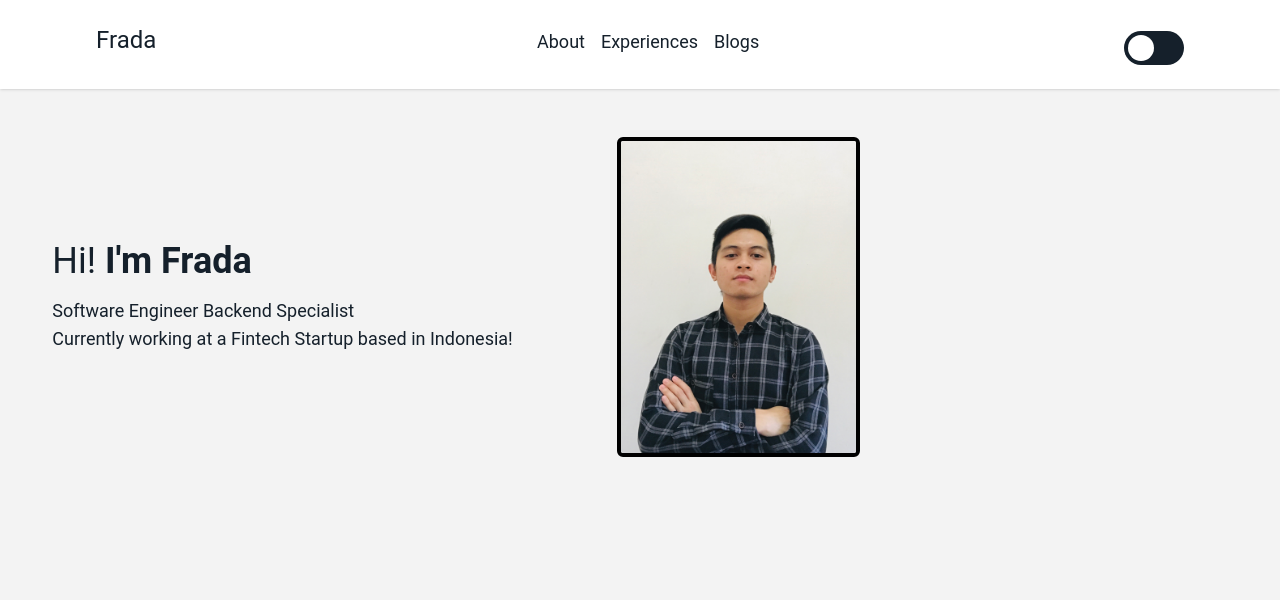
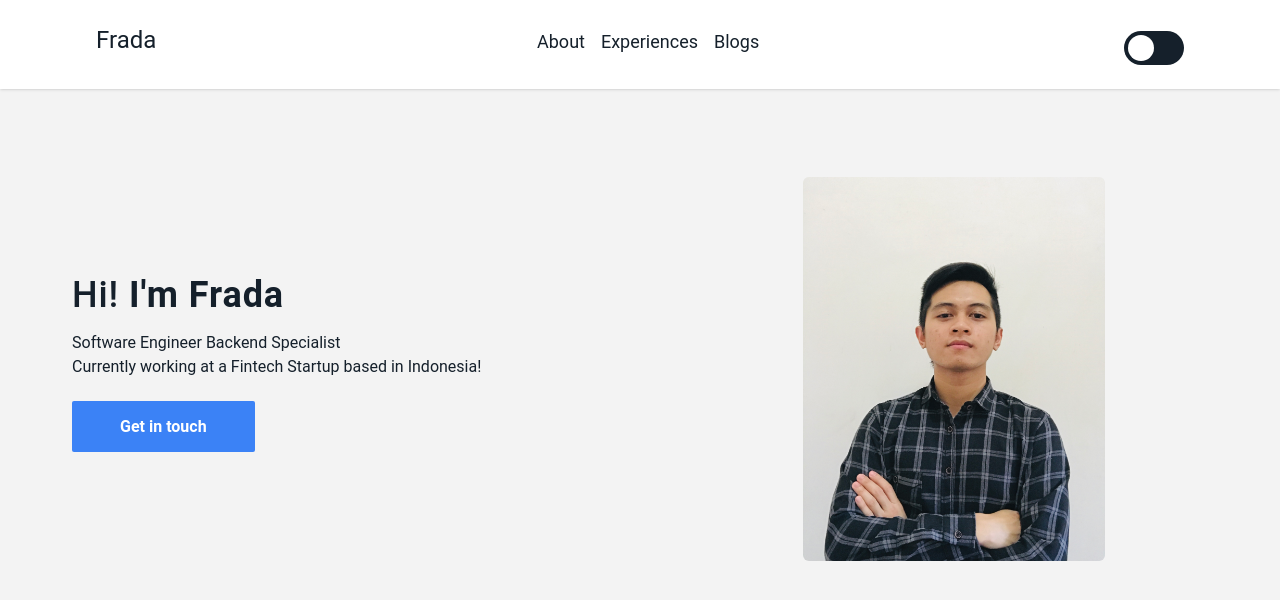
Before and after one commit to f-bahesna/personal-site, a Vue app: page / in a window 1280 px wide. Shown: the top 600 px of the page. Built offline with nearby package versions, Linux system fonts and the light colour scheme; the HTML template or start-up script is replaced by a standard one.

Commit message:
Update README.md

```diff
--- a/src/App.vue
+++ b/src/App.vue
@@ -3,6 +3,7 @@
     <Navbar :mode="mode" @toggle="toggle"/>
     <router-view />
   </div>
+<!--  TODO: 1. continue follow me section 2. Hero image right 3. Footer 4. Dark Mode rollback to light after refreshed -->
 </template>
 
 <script>
--- a/src/components/Home.vue
+++ b/src/components/Home.vue
@@ -1,15 +1,19 @@
 <template>
-  <div class="hero flex items-center justify-between">
-    <div class="lg:flex pr-6 items-center lg:text-left w-full justify-around mt-12 text-center">
-      <div class="pl-6">
-        <h1 class="text-4xl">Hi! <span class="font-bold">I'm Frada</span></h1>
-        <p class="text-lg mt-4">Software Engineer Backend Specialist <br>
-          Currently working at a Fintech Startup based in Indonesia!</p>
-      </div>
-      <div class="mt-8 lg:mt-0 ml-12 sm:pr-12">
-        <img class="w-fit ml-10 sm:ml-0 rounded-md border-4 border-black h-80 mr-80" src="src/assets/frada.JPG" alt="Lianum Frada Bahesna">
+  <div class="container flex flex-col px-6 pt-12 sm:py-4 mx-auto space-y-6 md:h-128 md:py-16 md:flex-row md:items-center md:space-x-6">
+    <div class="flex flex-col items-center w-full md:flex-row md:w-1/2">
+      <div class="max-w-lg md:mx-12 md:order-2 text-center sm:text-left">
+        <h1 class="text-3xl font-medium tracking-wide md:text-4xl">Hi! <span class="font-bold">I'm Frada</span></h1>
+        <p class="mt-4">Software Engineer Backend Specialist <br> Currently working at a Fintech Startup based in Indonesia!</p>
+        <div class="mt-4 sm:mt-9">
+          <a href="#" class="block px-12 py-4 font-semibold text-center text-white transition-colors duration-200 transform bg-blue-500 rounded-sm md:inline hover:bg-blue-400">Get in touch</a>
+        </div>
       </div>
     </div>
+
+    <div class="flex items-center justify-center w-full h-96 md:w-1/2">
+      <img class="object-cover w-1/2 h-1/2 sm:h-full max-w-2xl -mt-12 sm:mt-0 rounded-md" src="src/assets/frada.JPG" alt="lianum frada bahesna">
+    </div>
+
   </div>
 </template>
 
```
Also changed, not shown: 1 other file (tests, documents, lock files or other folders).
